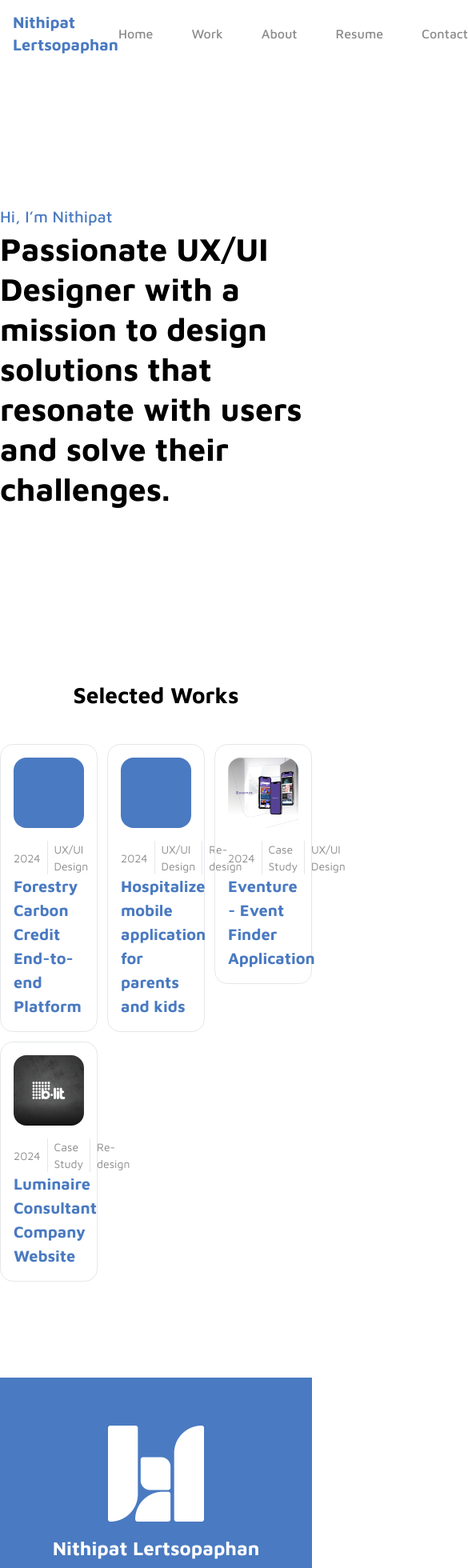
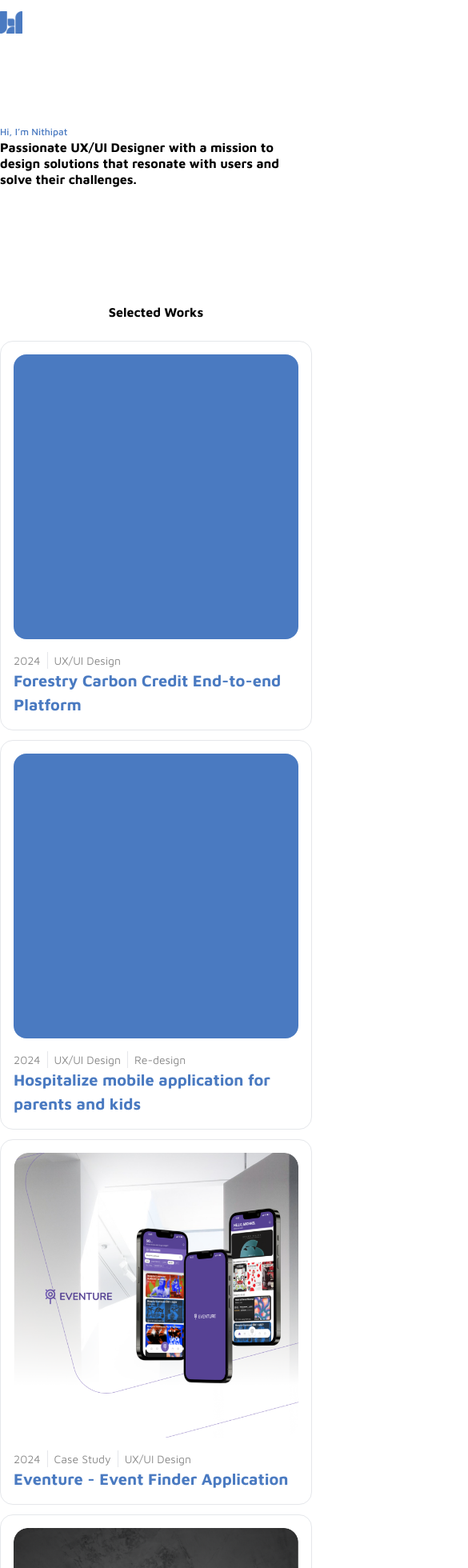
Before and after one commit to KawinOfficial/nithipatportfolio, a Next.js app: page / in a window 390 px wide. Shown: the top 1960 px of the page at 80% size, 585 px wide, since content can reach past the window. Built offline with nearby package versions, Linux system fonts and the light colour scheme.

Commit message:
feat: responsive UI

```diff
--- a/app/page.tsx
+++ b/app/page.tsx
@@ -2,10 +2,12 @@ import WorkList from "@/components/work-list";
 
 export default function HomePage() {
   return (
-    <div className="container mx-auto max-w-[1040px]">
-      <article className="py-[172px]">
-        <p className="text-primary font-medium text-[20px]">Hi, I’m Nithipat</p>
-        <p className="text-[40px] font-bold leading-tight">
+    <div className="container mx-auto md:max-w-screen-md lg:max-w-screen-lg">
+      <article className="pt-[100px] pb-[120px] md:pb-[172px] md:pt-[152px]">
+        <p className="text-primary font-medium text-[12px] md:text-[18px] lg:text-[20px]">
+          Hi, I’m Nithipat
+        </p>
+        <p className="text-[16px] md:text-[28px] lg:text-[40px] font-bold leading-tight">
           Passionate UX/UI Designer with a mission to design solutions that
           resonate with users and solve their challenges.
         </p>
--- a/components/layout/footer/Footer.tsx
+++ b/components/layout/footer/Footer.tsx
@@ -3,21 +3,34 @@ import { Image } from "@/components/image";
 
 const Footer = () => {
   return (
-    <div className="bg-primary flex flex-col items-center justify-center py-[60px] text-white space-y-[15px]">
-      <Image
-        src="/images/logo-white.png"
-        width={120}
-        height={120}
-        alt="logo"
-        sizes="40vw"
-      />
+    <div className="bg-primary">
+      <div className="flex flex-col items-center justify-center py-[60px] text-white space-y-[15px] container mx-auto md:max-w-screen-md lg:max-w-screen-lg">
+        <div className="block relative aspect-square w-[72px] lg:w-[120px]">
+          <Image src="/images/logo-white.png" fill alt="logo" sizes="40vw" />
+        </div>
 
-      <p className="font-bold text-[24px]">Nithipat Lertsopaphan</p>
+        <p className="font-bold text-[16px] lg:text-[24px]">
+          Nithipat Lertsopaphan
+        </p>
 
-      <div className="flex items-center space-x-[46px]">
-        <Icon icon="bi:linkedin" className="h-[32px] w-[32px]" />
-        <Icon icon="icomoon-free:behance2" className="h-[32px] w-[32px]" />
-        <Icon icon="ri:instagram-fill" className="h-[36px] w-[36px]" />
+        <div className="flex items-center space-x-[46px]">
+          <Icon
+            icon="bi:linkedin"
+            className="h-[24px] lg:h-[32px] w-[24px] md:w-[32px]"
+          />
+          <Icon
+            icon="icomoon-free:behance2"
+            className="h-[24px] lg:h-[32px] w-[24px] md:w-[32px]"
+          />
+          <Icon
+            icon="ri:instagram-fill"
+            className="h-[26px] lg:h-[36px] w-[26px] md:w-[36px]"
+          />
+        </div>
+
+        <p className="text-[14px]">
+          © 2024. All Rights Reserved to Nithipat Lertsopaphan.
+        </p>
       </div>
     </div>
   );
--- a/components/layout/main-nav/MainNav.tsx
+++ b/components/layout/main-nav/MainNav.tsx
@@ -5,22 +5,20 @@ import { ROUTE } from "@/constants/routes";
 
 const MainNav = () => {
   return (
-    <div className="py-[14px] flex items-center justify-between bg-white/20 container mx-auto max-w-[1040px]">
+    <div className="py-[14px] flex items-center justify-between bg-white/20 container mx-auto md:max-w-screen-md lg:max-w-screen-lg">
       <div className="flex items-center space-x-4">
-        <Link href={ROUTE.HOME}>
-          <Image
-            src="/images/logo.png"
-            width={32}
-            height={32}
-            alt="logo"
-            sizes="20vw"
-            priority
-          />
+        <Link
+          href={ROUTE.HOME}
+          className="block relative aspect-square w-[28px] md:w-[36px] lg:w-[40px]"
+        >
+          <Image src="/images/logo.png" alt="logo" sizes="20vw" fill />
         </Link>
-        <p className="font-bold text-xl text-primary">Nithipat Lertsopaphan</p>
+        <p className="font-bold text-xl text-primary hidden lg:block">
+          Nithipat Lertsopaphan
+        </p>
       </div>
 
-      <div className="flex items-center space-x-12 ">
+      <div className="items-center space-x-12 hidden md:flex md:text-[16px] lg:text-[20px]">
         {MENU.map(({ label, link }) => (
           <Link
             href={link}
--- a/components/work-list/WorkList.tsx
+++ b/components/work-list/WorkList.tsx
@@ -5,12 +5,12 @@ import { Link } from "../link";
 
 const WorkList = () => {
   return (
-    <div className="pb-[120px]">
-      <div className="text-center font-bold text-[28px] my-[40px]">
+    <div className="pb-[40px] md:pb-[120px]">
+      <div className="text-center font-bold text-[16px] md:text-[28px] my-[24px] md:my-[40px]">
         Selected Works
       </div>
 
-      <div className="grid grid-cols-3 gap-3">
+      <div className="grid md:grid-cols-2 lg:grid-cols-3 gap-3">
         {WORKLIST.map((item) => (
           <div key={`work-item-${item.label}`}>
             <Link
@@ -18,15 +18,16 @@ const WorkList = () => {
               className="border block rounded-[16px] p-4 space-y-4"
             >
               {item.image ? (
+                <div className="aspect-square relative">
                   <Image
                     src={item.image}
-                  width={310}
-                  height={310}
                     alt={item.label}
+                    fill
                     sizes="30vw"
-                  className="rounded-[16px]"
+                    className="rounded-[16px] object-contain"
                     priority
                   />
+                </div>
               ) : (
                 <div className="bg-primary aspect-square w-full rounded-[16px]" />
               )}
--- a/tailwind.config.ts
+++ b/tailwind.config.ts
@@ -8,6 +8,11 @@ const config: Config = {
   ],
   theme: {
     extend: {
+      screens: {
+        sm: "390px",
+        md: "744px",
+        lg: "1040px",
+      },
       fontFamily: {
         prompt: ["var(--font-prompt)", "Maven Pro", "sans-serif"],
         mavenpro: ["var(--font-mavenpro)", "Maven Pro", "sans-serif"],
```
Lines whose indentation alone changed are shown as unchanged.
